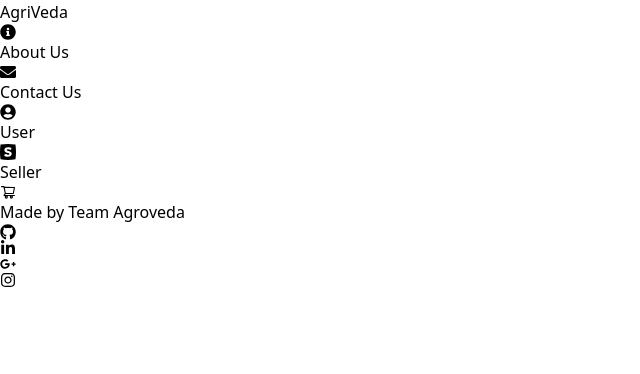
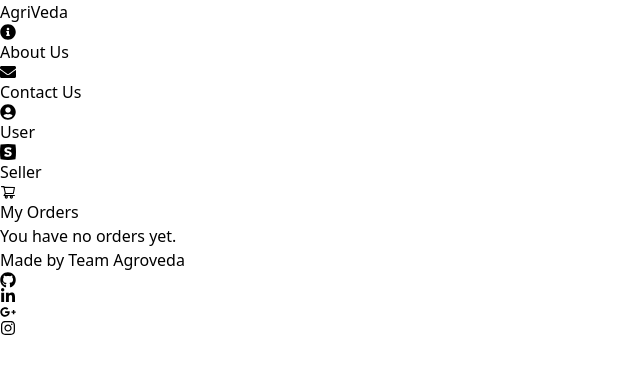
Before and after one commit to kaushakijha/agriveda, a React (Vite) app in the folder client/: page /myorders in a window 1280 px wide. Shown: the top 374 px of the page, without its empty margins (0-640 px from the left). Built offline with nearby package versions, Linux system fonts and the light colour scheme.

Commit message:
My Orders Page of user dropdown menu

```diff
--- a/client/src/App.jsx
+++ b/client/src/App.jsx
@@ -30,6 +30,7 @@
 import About from "./pages/about";
 import Contact from "./pages/contact";
 import SettingsPage from "./pages/dropdownMenuUser/SettingsPage";
+import MyOrders from "./pages/dropdownMenuUser/MyOrders";
 
 function App() {
   return (
@@ -70,6 +71,7 @@
           <Route path="/about" element={<About />} />
           <Route path="/contact" element={<Contact />} />
           <Route path="/settings" element={<SettingsPage />} />
+          <Route path="/myorders" element={<MyOrders />} />
         </Routes>
         {/* </div> */}
       </Router>
--- /dev/null
+++ b/client/src/pages/dropdownMenuUser/MyOrders.jsx
@@ -0,0 +1,73 @@
+import React from "react";
+import { useSelector } from "react-redux";
+
+function MyOrders() {
+  const orders = useSelector((state) => state.cartReducer);
+
+  return (
+    <div className="min-h-screen bg-gradient-to-b from-white via-red-50 to-red-100 py-10 px-4 md:px-8">
+      <h1 className="text-4xl font-extrabold text-center text-red-600 mb-10 tracking-wide">
+        My Orders
+      </h1>
+
+      {orders.length === 0 ? (
+        <div className="text-center">
+          <p className="text-gray-500 text-lg font-medium">
+            You have no orders yet.
+          </p>
+        </div>
+      ) : (
+        <ul className="space-y-8 max-w-4xl mx-auto">
+          {orders.map((order) => (
+            <li
+              key={order._id}
+              className="flex flex-col md:flex-row items-center justify-between bg-white rounded-xl shadow-lg hover:shadow-xl transition duration-300 p-6 border border-red-200"
+            >
+              <div className="flex items-center space-x-6 w-full md:w-auto">
+                <div className="h-28 w-28 overflow-hidden rounded-lg border border-gray-300 shadow-sm">
+                  <img
+                    src={order.image}
+                    alt="Order"
+                    className="h-full w-full object-cover object-center transform hover:scale-105 transition duration-300"
+                  />
+                </div>
+                <div>
+                  <h3 className="text-xl font-semibold text-gray-800">
+                    {order.name}
+                  </h3>
+                  <p className="text-sm text-gray-500">{order.brand}</p>
+                  <p className="text-sm text-gray-600 mt-1">
+                    Quantity:{" "}
+                    <span className="font-medium">
+                      {order.qty} {order.unit}
+                    </span>
+                  </p>
+                  <p className="text-sm text-gray-600">
+                    Min. Order:{" "}
+                    <span className="font-medium">
+                      {order.minQty} {order.unit}
+                    </span>
+                  </p>
+                </div>
+              </div>
+
+              <div className="mt-6 md:mt-0 text-right w-full md:w-auto">
+                <p className="text-lg font-bold text-red-600">
+                  Rs. {order.currentPrice}
+                </p>
+                <p className="text-sm text-gray-500">
+                  Total:{" "}
+                  <span className="font-semibold text-gray-800">
+                    Rs. {order.currentPrice * order.qty}
+                  </span>
+                </p>
+              </div>
+            </li>
+          ))}
+        </ul>
+      )}
+    </div>
+  );
+}
+
+export default MyOrders;
```
